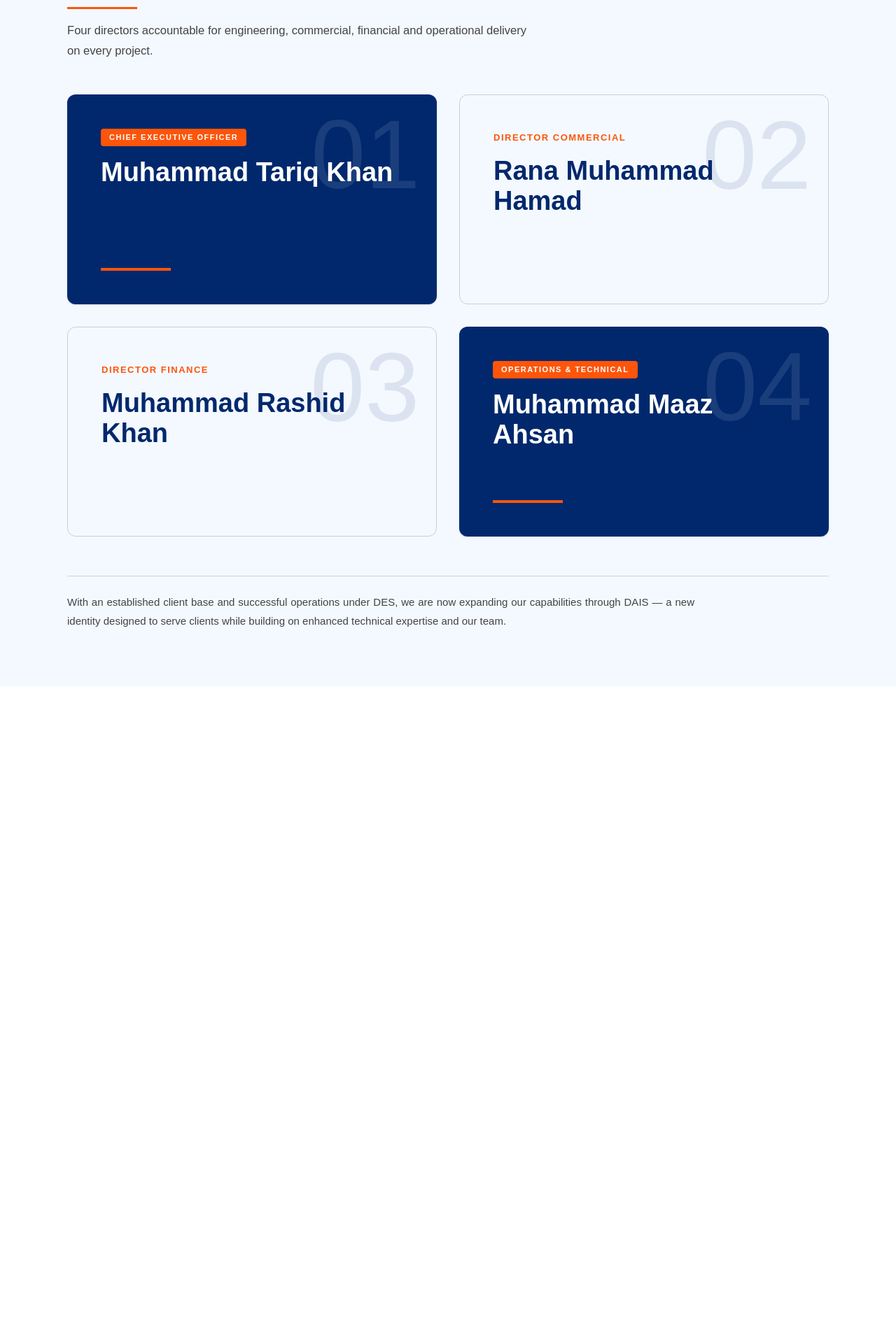
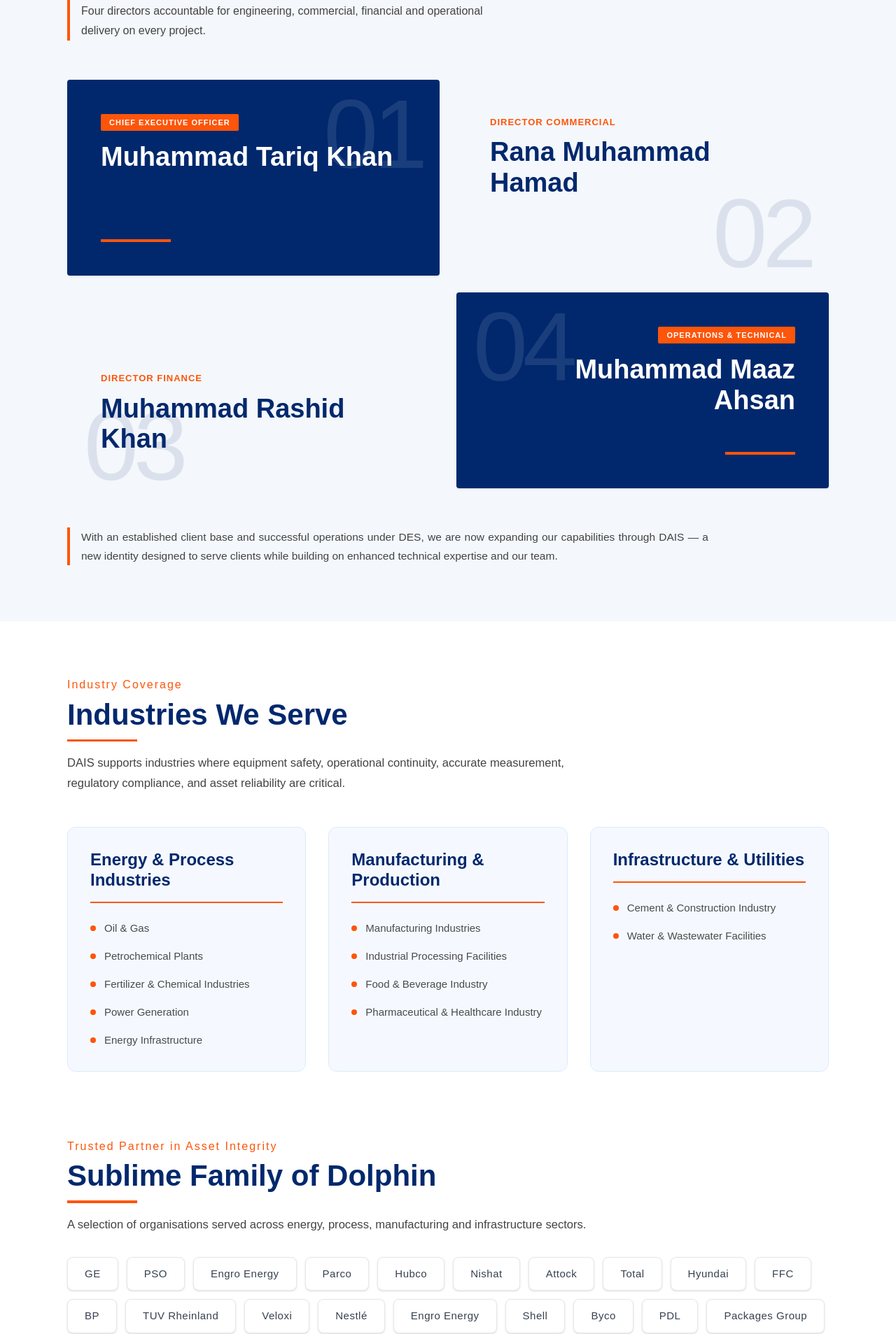
Before and after one commit to laiba09704/dolphin-asset, a Next.js app: page /about in a window 1280 px wide. Shown: the part 3253-5160 px from the top of the page at 70% size. Before the commit the page ends 4234 px from the top, so only its background shows below. Built offline with nearby package versions, Linux system fonts and the light colour scheme.

Commit message:
updated code

```diff
--- a/src/app/about/page.tsx
+++ b/src/app/about/page.tsx
@@ -358,106 +358,260 @@ export default function AboutPage() {
         </div>
       </section>
 
-      {/* Section 6: Leadership (Core Team) with exact staggered layout */}
-      <section className="w-full py-20 px-4 md:px-16 lg:px-24" style={{ backgroundColor: '#E9F3FF80' }}>
+      {/* Section 6: Leadership (Core Team) */}
+      <section className="w-full py-20 px-4 md:px-16 lg:px-24" style={{ backgroundColor: '#F4F7FB' }}>
         <div className="max-w-7xl mx-auto">
+
           {/* Header Area */}
-          <div className="mb-12">
-            <h3 className="font-montserrat font-medium text-[16px] leading-[140%] tracking-[2px] mb-2 text-[#FD550A]">
+          <div className="mb-14 pl-4 border-l-4 border-[#FD550A]">
+            <h3 className="font-montserrat font-medium text-[16px] leading-[140%] tracking-[2px] mb-1 text-[#FD550A]">
               Core Team
             </h3>
-            <h2 className="font-source-serif-pro font-bold text-[#01286D] text-[42px] leading-[110%] tracking-[2%] mb-3">
+            <h2 className="font-source-serif-pro font-bold text-[#01286D] text-[42px] leading-[110%] tracking-[2%] mb-2">
               Leadership
             </h2>
-            <div className="mb-4">
-              <Image src="/images/about/barline.png" alt="Divider" width={100} height={4} />
-            </div>
-            <p className="font-montserrat font-normal text-[#434343] text-[16.59px] leading-[175%] max-w-2xl text-justify md:text-left">
+            <p className="font-montserrat font-normal text-[#434343] text-[16px] leading-[175%] max-w-xl">
               Four directors accountable for engineering, commercial, financial and operational delivery on every project.
             </p>
           </div>
 
-          {/* Staggered Grid Layout */}
-          <div className="grid grid-cols-1 md:grid-cols-2 gap-8 items-stretch">
+          {/* Exact Interlocking Staggered Grid Layout */}
+          <div className="flex flex-col gap-6">
 
-            {/* 1. Chief Executive Officer (Blue Box - Left) */}
-            <div className="bg-[#01286D] text-white p-8 md:p-12 rounded-[12px] relative overflow-hidden flex flex-col justify-between min-h-[300px] shadow-sm">
-              <div className="absolute right-6 top-4 pointer-events-none select-none">
-                <span className="font-source-serif-pro font-normal text-[120px] md:text-[140px] leading-none text-white/10">
+            {/* Row 1 */}
+            <div className="grid grid-cols-1 lg:grid-cols-2 gap-6 items-stretch">
+              <div className="bg-[#01286D] text-white p-8 md:p-12 rounded-[4px] relative overflow-hidden flex flex-col justify-between min-h-[280px] shadow-sm">
+                <div className="absolute right-6 top-2 pointer-events-none select-none">
+                  <span className="font-source-serif-pro font-normal text-[120px] md:text-[140px] leading-none text-white/10 tracking-tighter">
                     01
                   </span>
                 </div>
                 <div className="z-10">
-                <span className="inline-block px-3 py-1 bg-[#FD550A] text-white font-montserrat font-semibold text-[11px] tracking-[1.5px] uppercase rounded-[4px] mb-4">
+                  <span className="inline-block px-3 py-1 bg-[#FD550A] text-white font-montserrat font-semibold text-[11px] tracking-[1px] uppercase rounded-[2px] mb-4">
                     Chief Executive Officer
                   </span>
-                <h3 className="font-source-serif-pro font-bold text-[30px] md:text-[38px] leading-[115%] tracking-[2%] text-white">
+                  <h3 className="font-source-serif-pro font-bold text-[32px] md:text-[38px] leading-[115%] tracking-[2%] text-white">
                     Muhammad Tariq Khan
                   </h3>
                 </div>
-              <div className="w-[100px] h-[4px] bg-[#FD550A] mt-8 z-10" />
+                <div className="w-[100px] h-[4px] bg-[#FD550A] mt-6 z-10" />
               </div>
 
-            {/* 2. Director Commercial (Transparent Box - Right) */}
-            <div className="bg-transparent border border-[#01286D]/20 p-8 md:p-12 rounded-[12px] relative overflow-hidden flex flex-col justify-between min-h-[300px]">
-              <div className="absolute right-6 top-4 pointer-events-none select-none">
-                <span className="font-source-serif-pro font-normal text-[120px] md:text-[140px] leading-none text-[#01286D]/10">
+              <div className="bg-transparent p-8 md:p-12 rounded-[4px] relative overflow-hidden flex flex-col justify-between min-h-[280px]">
+                <div className="absolute right-6 bottom-[-10px] pointer-events-none select-none">
+                  <span className="font-source-serif-pro font-normal text-[120px] md:text-[140px] leading-none text-[#01286D]/10 tracking-tighter">
                     02
                   </span>
                 </div>
                 <div className="z-10">
-                <span className="inline-block text-[#FD550A] font-montserrat font-semibold text-[13px] tracking-[1.5px] uppercase mb-4">
+                  <span className="inline-block text-[#FD550A] font-montserrat font-semibold text-[13px] tracking-[1px] uppercase mb-3">
                     Director Commercial
                   </span>
-                <h3 className="font-source-serif-pro font-bold text-[30px] md:text-[38px] leading-[115%] tracking-[2%] text-[#01286D]">
+                  <h3 className="font-source-serif-pro font-bold text-[32px] md:text-[38px] leading-[115%] tracking-[2%] text-[#01286D]">
                     Rana Muhammad Hamad
                   </h3>
                 </div>
               </div>
+            </div>
 
-            {/* 3. Director Finance (Transparent Box - Left) */}
-            <div className="bg-transparent border border-[#01286D]/20 p-8 md:p-12 rounded-[12px] relative overflow-hidden flex flex-col justify-between min-h-[300px]">
-              <div className="absolute right-6 top-4 pointer-events-none select-none">
-                <span className="font-source-serif-pro font-normal text-[120px] md:text-[140px] leading-none text-[#01286D]/10">
+            {/* Row 2 */}
+            <div className="grid grid-cols-1 lg:grid-cols-2 gap-6 items-stretch">
+              <div className="bg-transparent p-8 md:p-12 rounded-[4px] relative overflow-hidden flex flex-col justify-between min-h-[280px]">
+                <div className="absolute left-6 bottom-[-10px] pointer-events-none select-none">
+                  <span className="font-source-serif-pro font-normal text-[120px] md:text-[140px] leading-none text-[#01286D]/10 tracking-tighter">
                     03
                   </span>
                 </div>
-              <div className="z-10">
-                <span className="inline-block text-[#FD550A] font-montserrat font-semibold text-[13px] tracking-[1.5px] uppercase mb-4">
+                <div className="z-10 mt-auto">
+                  <span className="inline-block text-[#FD550A] font-montserrat font-semibold text-[13px] tracking-[1px] uppercase mb-3">
                     Director Finance
                   </span>
-                <h3 className="font-source-serif-pro font-bold text-[30px] md:text-[38px] leading-[115%] tracking-[2%] text-[#01286D]">
+                  <h3 className="font-source-serif-pro font-bold text-[32px] md:text-[38px] leading-[115%] tracking-[2%] text-[#01286D]">
                     Muhammad Rashid Khan
                   </h3>
                 </div>
               </div>
 
-            {/* 4. Operations & Technical (Blue Box - Right) */}
-            <div className="bg-[#01286D] text-white p-8 md:p-12 rounded-[12px] relative overflow-hidden flex flex-col justify-between min-h-[300px] shadow-sm">
-              <div className="absolute right-6 top-4 pointer-events-none select-none">
-                <span className="font-source-serif-pro font-normal text-[120px] md:text-[140px] leading-none text-white/10">
+              <div className="bg-[#01286D] text-white p-8 md:p-12 rounded-[4px] relative overflow-hidden flex flex-col justify-between min-h-[280px] shadow-sm">
+                <div className="absolute left-6 top-2 pointer-events-none select-none">
+                  <span className="font-source-serif-pro font-normal text-[120px] md:text-[140px] leading-none text-white/10 tracking-tighter">
                     04
                   </span>
                 </div>
-              <div className="z-10">
-                <span className="inline-block px-3 py-1 bg-[#FD550A] text-white font-montserrat font-semibold text-[11px] tracking-[1.5px] uppercase rounded-[4px] mb-4">
+                <div className="z-10 ml-auto text-right w-full">
+                  <span className="inline-block px-3 py-1 bg-[#FD550A] text-white font-montserrat font-semibold text-[11px] tracking-[1px] uppercase rounded-[2px] mb-4">
                     Operations & Technical
                   </span>
-                <h3 className="font-source-serif-pro font-bold text-[30px] md:text-[38px] leading-[115%] tracking-[2%] text-white">
+                  <h3 className="font-source-serif-pro font-bold text-[32px] md:text-[38px] leading-[115%] tracking-[2%] text-white">
                     Muhammad Maaz Ahsan
                   </h3>
                 </div>
-              <div className="w-[100px] h-[4px] bg-[#FD550A] mt-8 z-10" />
+                <div className="w-[100px] h-[4px] bg-[#FD550A] mt-6 ml-auto z-10" />
+              </div>
             </div>
 
           </div>
 
-          {/* Bottom Footer Note inside Leadership section */}
-          <div className="mt-14 pt-6 border-t border-[#01286D]/20">
-            <p className="font-montserrat font-normal text-[#434343] text-[15px] leading-[175%] max-w-4xl text-justify">
+          <div className="mt-14 pl-4 border-l-4 border-[#FD550A]">
+            <p className="font-montserrat font-normal text-[#434343] text-[15.5px] leading-[175%] max-w-4xl text-justify">
               With an established client base and successful operations under DES, we are now expanding our capabilities through DAIS — a new identity designed to serve clients while building on enhanced technical expertise and our team.
             </p>
           </div>
+
+        </div>
+      </section>
+
+      {/* Section 7: Industries We Serve & Sublime Family of Dolphin */}
+      <section className="w-full bg-white py-20 px-4 md:px-16 lg:px-24">
+        <div className="max-w-7xl mx-auto">
+
+          {/* Industries We Serve Header */}
+          <div className="mb-12">
+            <h3 className="font-montserrat font-medium text-[16px] leading-[140%] tracking-[2px] mb-2 text-[#FD550A]">
+              Industry Coverage
+            </h3>
+            <h2 className="font-source-serif-pro font-bold text-[#01286D] text-[42px] leading-[110%] tracking-[2%] mb-3">
+              Industries We Serve
+            </h2>
+            <div className="mb-4">
+              <Image src="/images/about/barline.png" alt="Divider" width={100} height={4} />
+            </div>
+            <p className="font-montserrat font-normal text-[#434343] text-[16.59px] leading-[175%] max-w-3xl">
+              DAIS supports industries where equipment safety, operational continuity, accurate measurement, regulatory compliance, and asset reliability are critical.
+            </p>
+          </div>
+
+          {/* Three Industry Cards Grid */}
+          <div className="grid grid-cols-1 lg:grid-cols-3 gap-8 mb-24">
+
+            {/* Card 1: Energy & Process Industries */}
+            <div
+              className="bg-[#EFF6FF]/60 p-8 rounded-[12px] flex flex-col justify-between"
+              style={{
+                border: '1px solid #DBEAFE',
+              }}
+            >
+              <div>
+                <h3 className="font-source-serif-pro font-bold text-[#01286D] text-[24px] leading-[120%] tracking-[1%] mb-4">
+                  Energy & Process Industries
+                </h3>
+                <div className="w-full h-[2px] bg-[#FD550A] mb-6" />
+                <ul className="space-y-4">
+                  {[
+                    "Oil & Gas",
+                    "Petrochemical Plants",
+                    "Fertilizer & Chemical Industries",
+                    "Power Generation",
+                    "Energy Infrastructure"
+                  ].map((item, idx) => (
+                    <li key={idx} className="flex items-center space-x-3">
+                      <span className="w-2 h-2 rounded-full bg-[#FD550A] flex-shrink-0" />
+                      <span className="font-montserrat font-normal text-[#4A4A4A] text-[15px] leading-[160%]">
+                        {item}
+                      </span>
+                    </li>
+                  ))}
+                </ul>
+              </div>
+            </div>
+
+            {/* Card 2: Manufacturing & Production */}
+            <div
+              className="bg-[#EFF6FF]/60 p-8 rounded-[12px] flex flex-col justify-between"
+              style={{
+                border: '1px solid #DBEAFE',
+              }}
+            >
+              <div>
+                <h3 className="font-source-serif-pro font-bold text-[#01286D] text-[24px] leading-[120%] tracking-[1%] mb-4">
+                  Manufacturing & Production
+                </h3>
+                <div className="w-full h-[2px] bg-[#FD550A] mb-6" />
+                <ul className="space-y-4">
+                  {[
+                    "Manufacturing Industries",
+                    "Industrial Processing Facilities",
+                    "Food & Beverage Industry",
+                    "Pharmaceutical & Healthcare Industry"
+                  ].map((item, idx) => (
+                    <li key={idx} className="flex items-center space-x-3">
+                      <span className="w-2 h-2 rounded-full bg-[#FD550A] flex-shrink-0" />
+                      <span className="font-montserrat font-normal text-[#4A4A4A] text-[15px] leading-[160%]">
+                        {item}
+                      </span>
+                    </li>
+                  ))}
+                </ul>
+              </div>
+            </div>
+
+            {/* Card 3: Infrastructure & Utilities */}
+            <div
+              className="bg-[#EFF6FF]/60 p-8 rounded-[12px] flex flex-col justify-between"
+              style={{
+                border: '1px solid #DBEAFE',
+              }}
+            >
+              <div>
+                <h3 className="font-source-serif-pro font-bold text-[#01286D] text-[24px] leading-[120%] tracking-[1%] mb-4">
+                  Infrastructure & Utilities
+                </h3>
+                <div className="w-full h-[2px] bg-[#FD550A] mb-6" />
+                <ul className="space-y-4">
+                  {[
+                    "Cement & Construction Industry",
+                    "Water & Wastewater Facilities"
+                  ].map((item, idx) => (
+                    <li key={idx} className="flex items-center space-x-3">
+                      <span className="w-2 h-2 rounded-full bg-[#FD550A] flex-shrink-0" />
+                      <span className="font-montserrat font-normal text-[#4A4A4A] text-[15px] leading-[160%]">
+                        {item}
+                      </span>
+                    </li>
+                  ))}
+                </ul>
+              </div>
+            </div>
+
+          </div>
+
+          {/* Sublime Family of Dolphin Header */}
+          <div className="mb-8">
+            <h3 className="font-montserrat font-medium text-[16px] leading-[140%] tracking-[2px] mb-2 text-[#FD550A]">
+              Trusted Partner in Asset Integrity
+            </h3>
+            <h2 className="font-source-serif-pro font-bold text-[#01286D] text-[42px] leading-[110%] tracking-[2%] mb-3">
+              Sublime Family of Dolphin
+            </h2>
+            <div className="mb-4">
+              <Image src="/images/about/barline.png" alt="Divider" width={100} height={4} />
+            </div>
+            <p className="font-montserrat font-normal text-[#434343] text-[16.59px] leading-[175%] max-w-3xl">
+              A selection of organisations served across energy, process, manufacturing and infrastructure sectors.
+            </p>
+          </div>
+
+          {/* Client Logos / Pills Cloud */}
+          <div className="flex flex-wrap gap-3 items-center">
+            {[
+              "GE", "PSO", "Engro Energy", "Parco", "Hubco", "Nishat", "Attock", "Total", "Hyundai", "FFC", "BP", "TUV Rheinland", "Veloxi",
+              "Nestlé", "Engro Energy", "Shell", "Byco", "PDL", "Packages Group", "Coca-Cola", "Descon", "Rousch Pakistan", "Coats", "Style Textile",
+              "TUV Austria", "Nimir"
+            ].map((client, idx) => (
+              <div
+                key={idx}
+                className="px-6 py-3 bg-white rounded-[8px] text-center shadow-sm flex items-center justify-center"
+                style={{
+                  border: '1px solid #E5E7EB',
+                }}
+              >
+                <span className="font-montserrat font-medium text-[#374151] text-[15px] tracking-[0.5px]">
+                  {client}
+                </span>
+              </div>
+            ))}
+          </div>
+
         </div>
       </section>
     </div>
```
Lines whose indentation alone changed are shown as unchanged.
